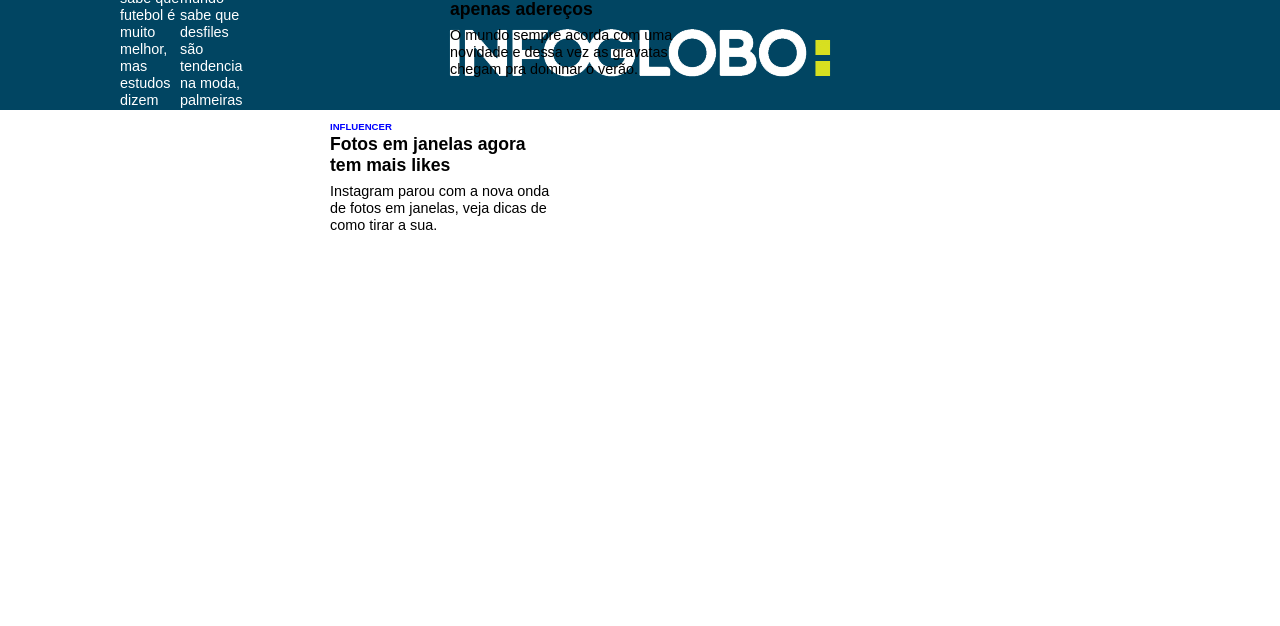
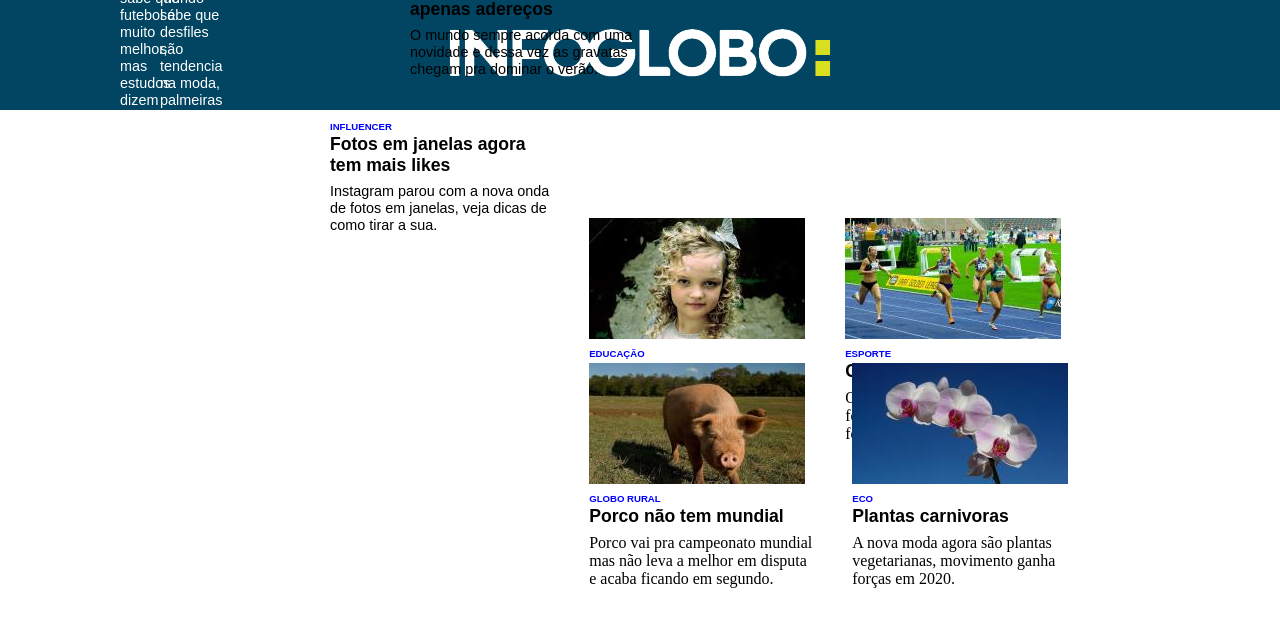
Before and after one commit to RafaelRaatz/projeto-globo, a plain HTML site: page index.html in a window 1280 px wide. Drawn offline with Linux system fonts and the light colour scheme.

Commit message:
atualizaçao das news do site

```diff
--- a/css/style.css
+++ b/css/style.css
@@ -13,6 +13,7 @@ header{
 .container {
     width: 1080px;
     margin: 0 auto;
+
 }
 
 .main{
@@ -27,7 +28,7 @@ header{
 
 .news article{
     float:left;
-    margin-right:60px;
+    margin-right:40px;
     position: relative;
 }
 
@@ -62,6 +63,14 @@ header{
     font-family: sans-serif;
 }
 
+.news .terceira-label{
+    text-transform:uppercase;
+    color:blue;
+    font-weight:bold;
+    font-size: 0.6em;
+    font-family: sans-serif;
+}
+
 .news .title{
     font-size:1.1em;
     margin-bottom: 7px;
@@ -71,6 +80,14 @@ header{
 }
 
 .news .segundo-title{
+    font-size:1.1em;
+    margin-bottom: 7px;
+    font-weight: bold;
+    color:black;
+    font-family: sans-serif;
+}
+
+.news .terceira-title{
     font-size:1.1em;
     margin-bottom: 7px;
     font-weight: bold;
@@ -92,6 +109,13 @@ header{
     font-family: sans-serif;
 }
 
+.news .terceira-description{
+    font-size: 0.9em;
+    line-height: 17px;
+    color:black;
+    font-family: sans-serif;
+    margin-bottom: 20px;
+}
 .news .overlay{
     background-color: rgba(0,0,0,0.58);
     bottom: 0;
@@ -107,4 +131,16 @@ header{
 .news .news-thumb{
     position: relative;
     margin-top: 20px;
+
+
 }
+
+
+
+.news .news-thumb2{
+    position: relative;
+    margin-top: -80px;
+
+
+
+}
--- a/index.html
+++ b/index.html
@@ -78,7 +78,68 @@
                         <p class="segundo-description"> Instagram parou com a nova onda <br> de fotos em janelas, veja dicas de <br>como tirar a sua. </p>
                     </div>
 
-                </article>  <!-- inicio segunda news-->
+                </article>  <!-- fim segunda news-->
+
+                <article>  <!-- inicio terceira news-->
+
+                    <div class="news-thumb2">
+                        <img src="media/216X121-3.jpeg" alt="">
+
+                    </div>
+
+                    <div class="terceira-news-description">
+                        <span class="terceira-label">Educação</span>
+                        <p class="terceira-title">Jbo x Leda </p>
+                        <p class="tereira-description"> Qual a melhor escola da região <br> de itapecerica da serra, de sua <br>opinião. </p>
+                    </div>
+
+                </article>
+
+                <article>
+                <div class="news-thumb2">
+                        <img src="media/216X121-2.jpeg" alt="">
+
+                    </div>
+
+                    <div class="terceira-news-description">
+                        <span class="terceira-label">Esporte</span>
+                        <p class="terceira-title">Corridas velozes </p>
+                        <p class="tereira-description"> O esporte que mais cresceu no ano <br> foi a corrida, o grande responsavel <br>foi o jogador Mbappe. </p>
+                    </div>
+
+
+
+                </article>
+                <article>
+                    <div class="news-thumb2">
+                            <img src="media/216X121-1.jpeg" alt="">
+
+                        </div>
+
+                        <div class="terceira-news-description">
+                            <span class="terceira-label">Globo rural</span>
+                            <p class="terceira-title">Porco não tem mundial </p>
+                            <p class="tereira-description"> Porco vai pra campeonato mundial <br> mas não leva a melhor em disputa <br>e acaba ficando em segundo. </p>
+                        </div>
+
+
+                    </article>
+
+                    <article>
+                        <div class="news-thumb2">
+                                <img src="media/216X121-4.jpeg" alt="">
+
+                            </div>
+
+                            <div class="terceira-news-description">
+                                <span class="terceira-label">Eco</span>
+                                <p class="terceira-title">Plantas carnivoras </p>
+                                <p class="tereira-description"> A nova moda agora são plantas <br> vegetarianas, movimento ganha <br>forças em 2020. </p>
+                            </div>
+
+
+
+                        </article>
 
 
         </div>  <!-- fim news-->
```
